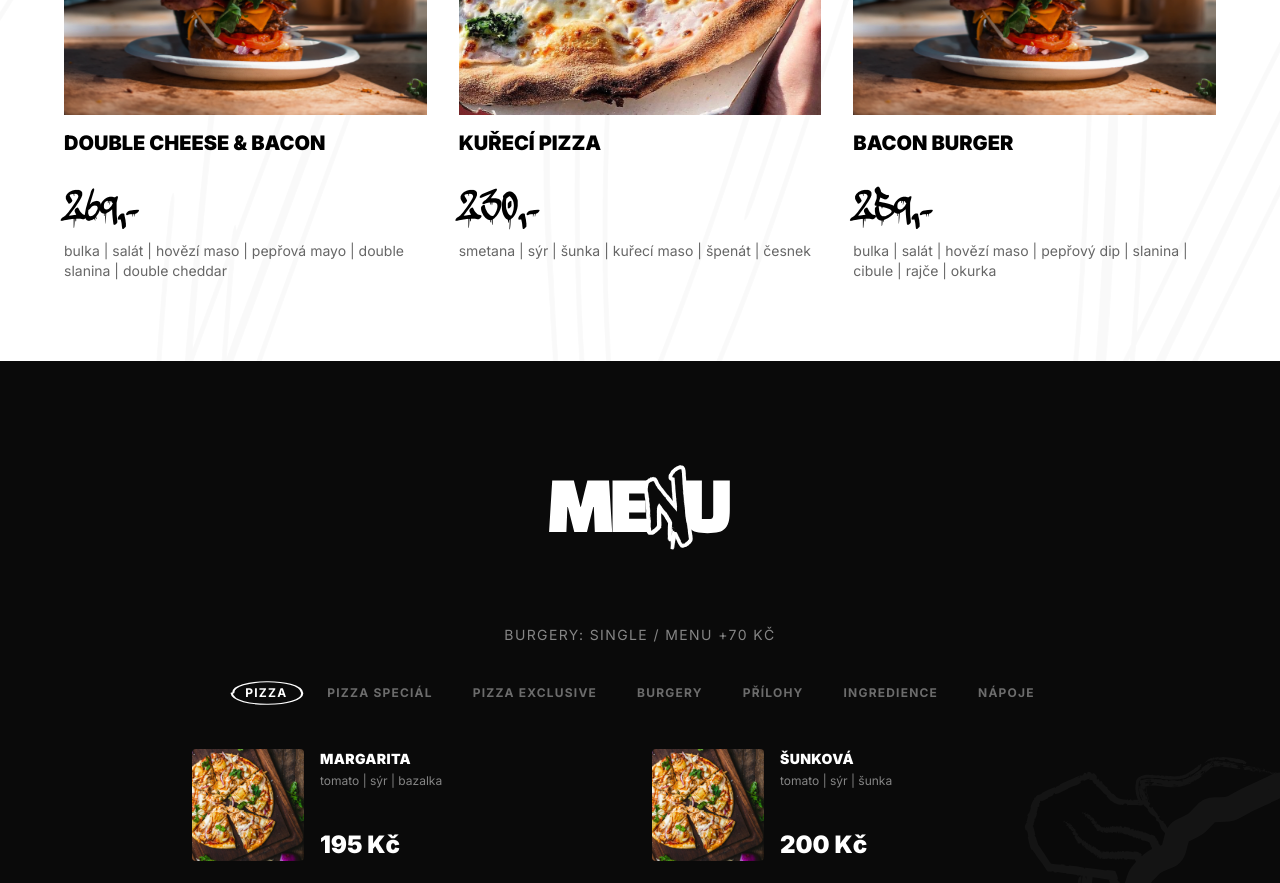
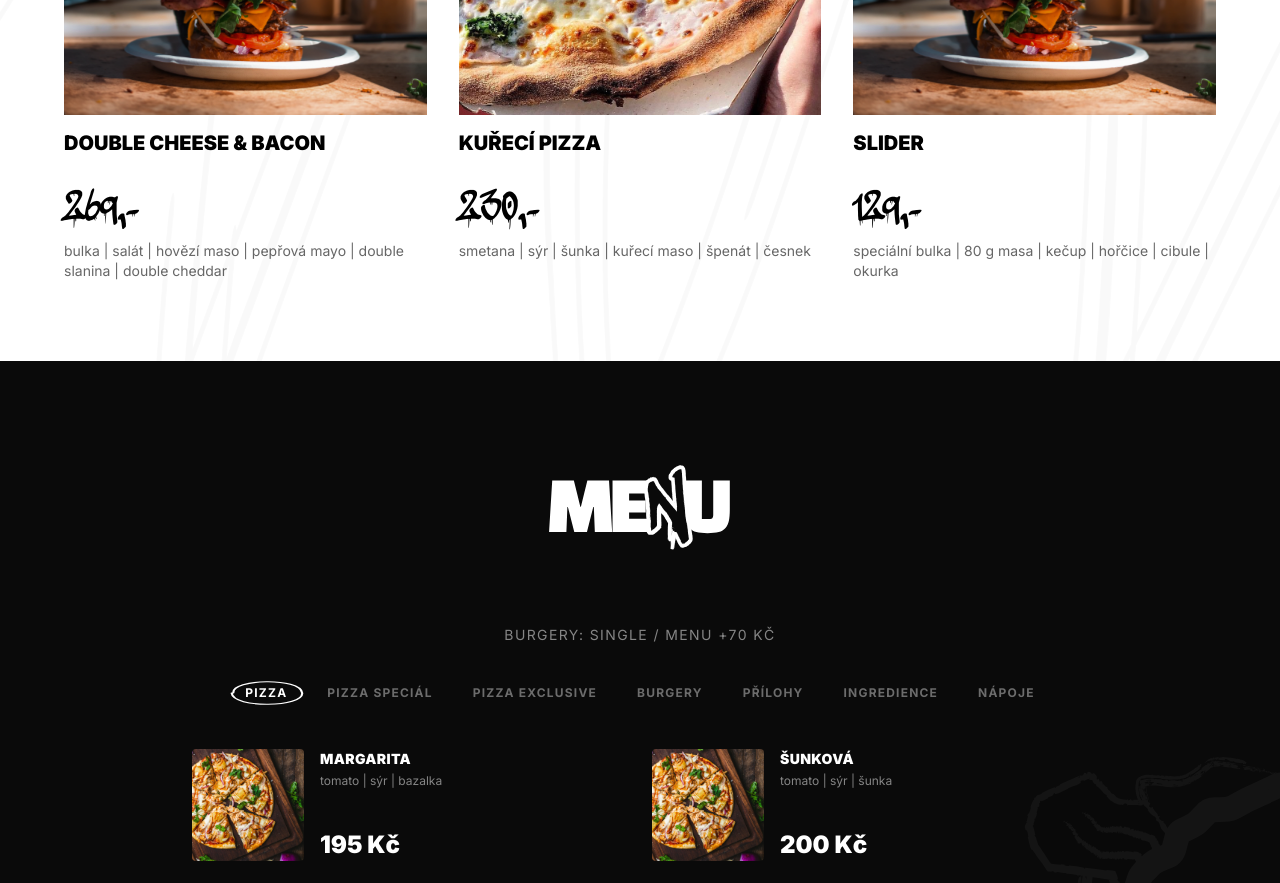
Before and after one commit to Mat3ssss/Venettto, a Next.js app: page / in a window 1280 px wide. Shown: the part 1540-2423 px from the top of the page. Built offline with nearby package versions, Linux system fonts and the light colour scheme.

Commit message:
HotPicks: nahrazen Bacon Burger Sliderem

```diff
--- a/app/components/HotPicks.tsx
+++ b/app/components/HotPicks.tsx
@@ -7,7 +7,7 @@ import FadeIn from "./FadeIn";
 const items = [
   { name: "Double Cheese & Bacon", price: "269,-", desc: "bulka | salát | hovězí maso | pepřová mayo | double slanina | double cheddar", img: "/hotpicture.png" },
   { name: "Kuřecí Pizza", price: "230,-", desc: "smetana | sýr | šunka | kuřecí maso | špenát | česnek", img: "/kure.jpeg" },
-  { name: "Bacon Burger", price: "259,-", desc: "bulka | salát | hovězí maso | pepřový dip | slanina | cibule | rajče | okurka", img: "/hotpicture.png" },
+  { name: "Slider", price: "129,-", desc: "speciální bulka | 80 g masa | kečup | hořčice | cibule | okurka", img: "/hotpicture.png" },
 ];
 
 export default function HotPicks() {
```
